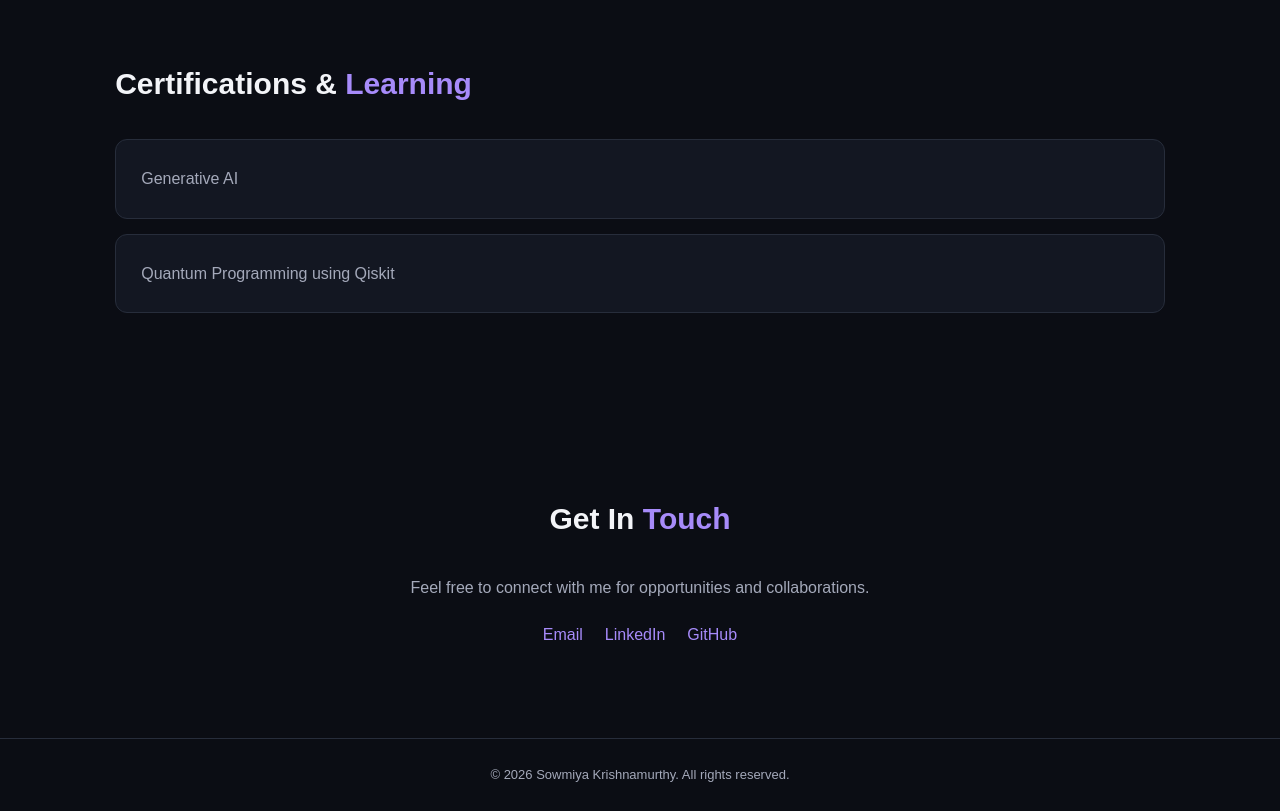
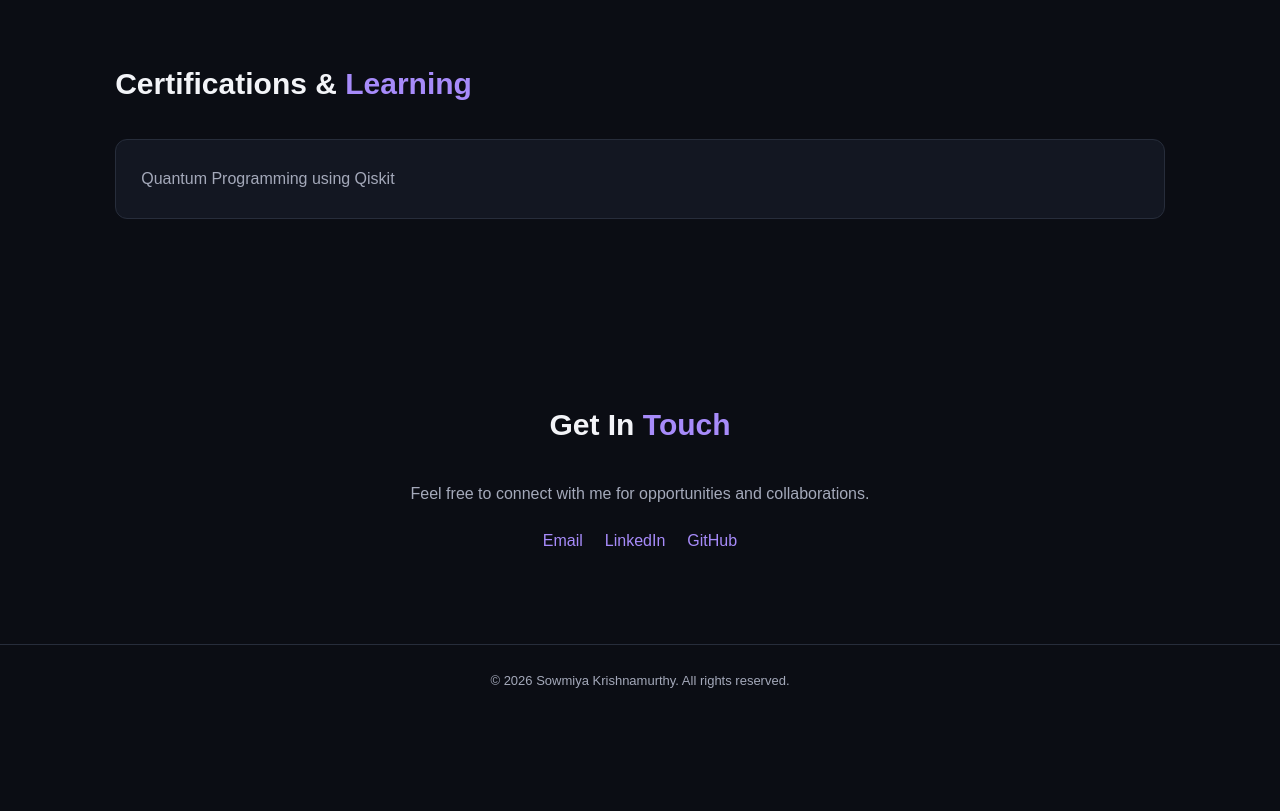
Before and after one commit to krishnasowmiya68-commits/sowmiportfolio, a plain HTML site: page index.html in a window 1280 px wide. Shown: the part 2820-3631 px from the top of the page. After the commit the page ends 3537 px from the top, so only its background shows below. Drawn offline with Linux system fonts and the light colour scheme.

Commit message:
Update index.html

```diff
--- a/index.html
+++ b/index.html
@@ -404,7 +404,7 @@ footer {
     <h2 class="section-heading">Certifications & <span>Learning</span></h2>
 
     <div class="cert-list">
-        <div class="cert-item">Generative AI</div>
+
         <div class="cert-item">Quantum Programming using Qiskit</div>
     </div>
 </section>
```
